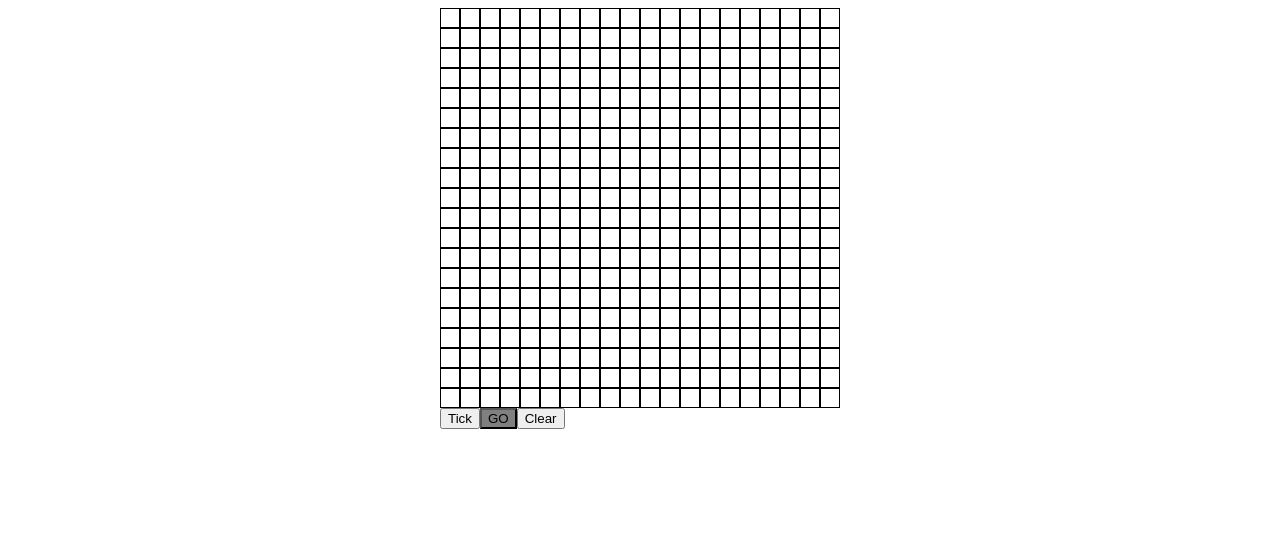
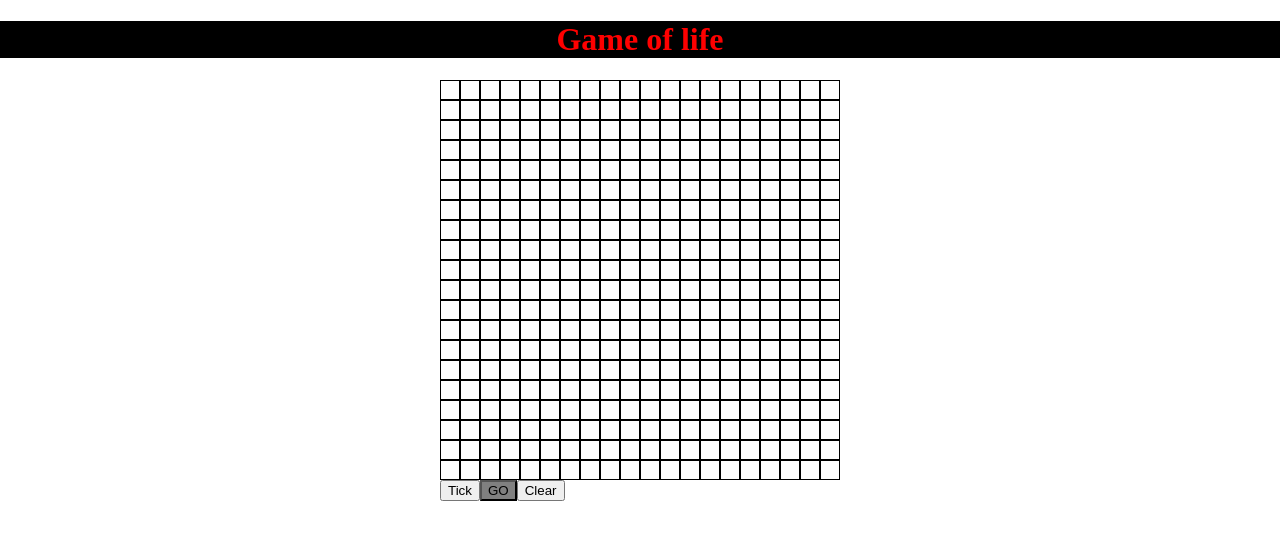
Before and after one commit to MagicMart/game-of-life2, a React app: page / in a window 1280 px wide. Built offline with nearby package versions, Linux system fonts and the light colour scheme.

Commit message:
proptypes

```diff
--- a/src/components/App.js
+++ b/src/components/App.js
@@ -40,6 +40,8 @@ function App() {
   });
 
   return (
+    <div>
+      <h1>Game of life</h1>
       <div className="container">
         {state.matrix.map((row, i) =>
           row.map((col, j) => (
@@ -55,12 +57,16 @@ function App() {
         {state.ticking ? (
           <Ticker dispatch={dispatch} matrix={state.matrix} />
         ) : (
-        <button onClick={() => dispatch({ type: "ticking" })} className="no-go">
+          <button
+            onClick={() => dispatch({ type: "ticking" })}
+            className="no-go"
+          >
             GO
           </button>
         )}
         <button onClick={() => dispatch({ type: "clear" })}>Clear</button>
       </div>
+    </div>
   );
 }
 
--- a/src/components/Tick.js
+++ b/src/components/Tick.js
@@ -1,4 +1,5 @@
 import React from "react";
+import PropTypes from "prop-types";
 import { lifeOrDeath } from "../utils/helpers";
 
 function Tick({ state, dispatch }) {
@@ -13,4 +14,9 @@ function Tick({ state, dispatch }) {
   );
 }
 
+Tick.propTypes = {
+  state: PropTypes.object.isRequired,
+  dispatch: PropTypes.func.isRequired
+};
+
 export default Tick;
--- a/src/styles.css
+++ b/src/styles.css
@@ -10,6 +10,16 @@ html {
 :root {
   --cell-width: 5%;
   --cell-height: 5%;
+}
+
+body {
+  margin: 0;
+}
+
+h1 {
+  background: black;
+  color: red;
+  text-align: center;
 }
 
 .container {
```
Lines whose indentation alone changed are shown as unchanged.
